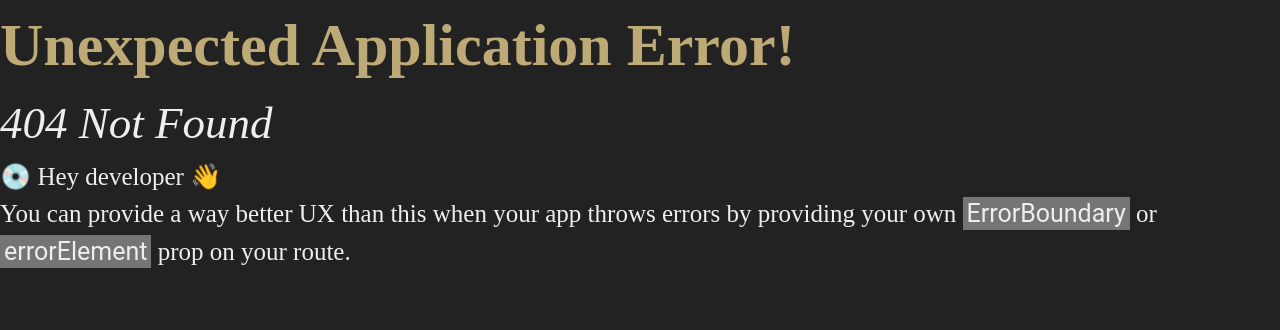
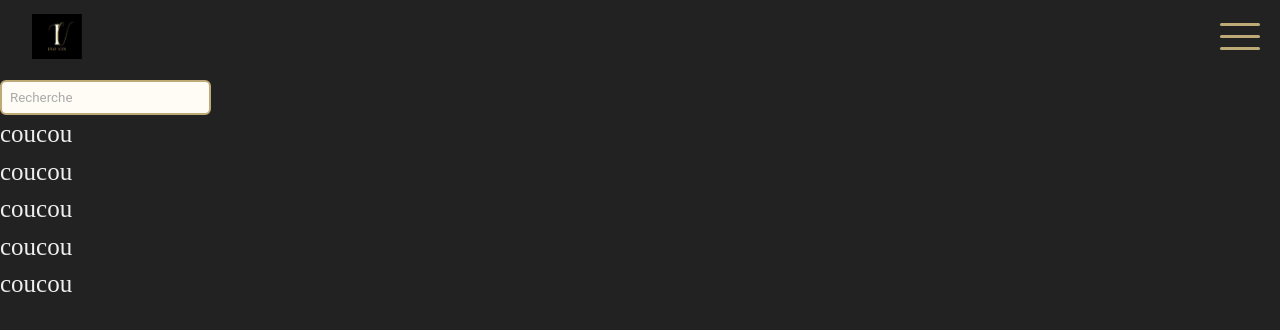
Before and after one commit to Mogwaie/Inovin, a React (Vite) app in the folder frontend/: page /user-list in a window 1280 px wide. Before the commit this address had no page. Shown: the top 330 px of the page. Built offline with nearby package versions, Linux system fonts and the light colour scheme.

Commit message:
search bar works with parent component

```diff
--- a/frontend/src/components/admin/SearchBar.jsx
+++ b/frontend/src/components/admin/SearchBar.jsx
@@ -1,27 +1,10 @@
 import PropTypes from "prop-types";
-import { useState } from "react";
 
-export default function SearchBar({
-  searchList,
-  propertyName,
-  onSearchListFilter,
-}) {
-  const [searchInput, setSearchInput] = useState("");
-
+export default function SearchBar({ searchInput, setSearchInput }) {
   const handleChange = (e) => {
     e.preventDefault();
     setSearchInput(e.target.value.toLowerCase());
   };
-
-  const searchListFilter = searchList.filter((element) => {
-    if (searchInput.length > 0) {
-      const propertyValue = element[propertyName].toLowerCase();
-      return propertyValue.includes(searchInput.toLowerCase());
-    }
-    return element;
-  });
-
-  onSearchListFilter(searchListFilter);
 
   return (
     <div className="search-bar-conatiner-admin">
@@ -36,8 +19,6 @@ export default function SearchBar({
 }
 
 SearchBar.propTypes = {
-  propertyName: PropTypes.string.isRequired,
-  onSearchListFilter: PropTypes.func.isRequired,
-  searchList: PropTypes.oneOfType([PropTypes.string, PropTypes.number])
-    .isRequired,
+  searchInput: PropTypes.string.isRequired,
+  setSearchInput: PropTypes.func.isRequired,
 };
--- a/frontend/src/main.jsx
+++ b/frontend/src/main.jsx
@@ -16,6 +16,7 @@ import Reviews from "./pages/Reviews";
 import Profil from "./pages/Profil";
 import WineSelection from "./pages/WineSelection";
 import WineDescription from "./pages/WineDescription";
+import UserList from "./pages/admin/UserList";
 
 const router = createBrowserRouter([
   {
@@ -62,6 +63,10 @@ const router = createBrowserRouter([
         path: "/wine/:id",
         element: <WineDescription />,
       },
+      {
+        path: "user-list",
+        element: <UserList />,
+      },
     ],
   },
 ]);
--- /dev/null
+++ b/frontend/src/pages/admin/DisplayUserList.jsx
@@ -0,0 +1,4 @@
+function DisplayUserList() {
+  return <p>coucou</p>;
+}
+export default DisplayUserList;
--- a/frontend/src/pages/admin/UserList.jsx
+++ b/frontend/src/pages/admin/UserList.jsx
@@ -1,6 +1,10 @@
+import { useState } from "react";
 import SearchBar from "../../components/admin/SearchBar";
+import DisplayUserList from "./DisplayUserList";
 
 function UserList() {
+  const [searchInput, setSearchInput] = useState("");
+
   const searchList = [
     { id: 1, lol: "Belgium", continent: "Europe" },
     { id: 2, lol: "India", continent: "Asia" },
@@ -11,16 +15,27 @@ function UserList() {
 
   const propertyName = "lol";
 
-  const handleSearchListFilter = (filteredList) => {
-    console.info(filteredList);
-  };
+  const searchListFilter = searchList.filter((element) => {
+    if (searchInput.length > 0) {
+      const propertyValue = element[propertyName].toLowerCase();
+      return propertyValue.includes(searchInput.toLowerCase());
+    }
+    return element;
+  });
 
   return (
-    <SearchBar
-      searchList={searchList}
-      propertyName={propertyName}
-      onSearchListFilter={handleSearchListFilter}
-    />
+    <div>
+      <SearchBar setSearchInput={setSearchInput} searchInput={searchInput} />
+      <ul>
+        {searchListFilter.map((user) => {
+          return (
+            <li key={user.id}>
+              <DisplayUserList country={user} />
+            </li>
+          );
+        })}
+      </ul>
+    </div>
   );
 }
 export default UserList;
```
